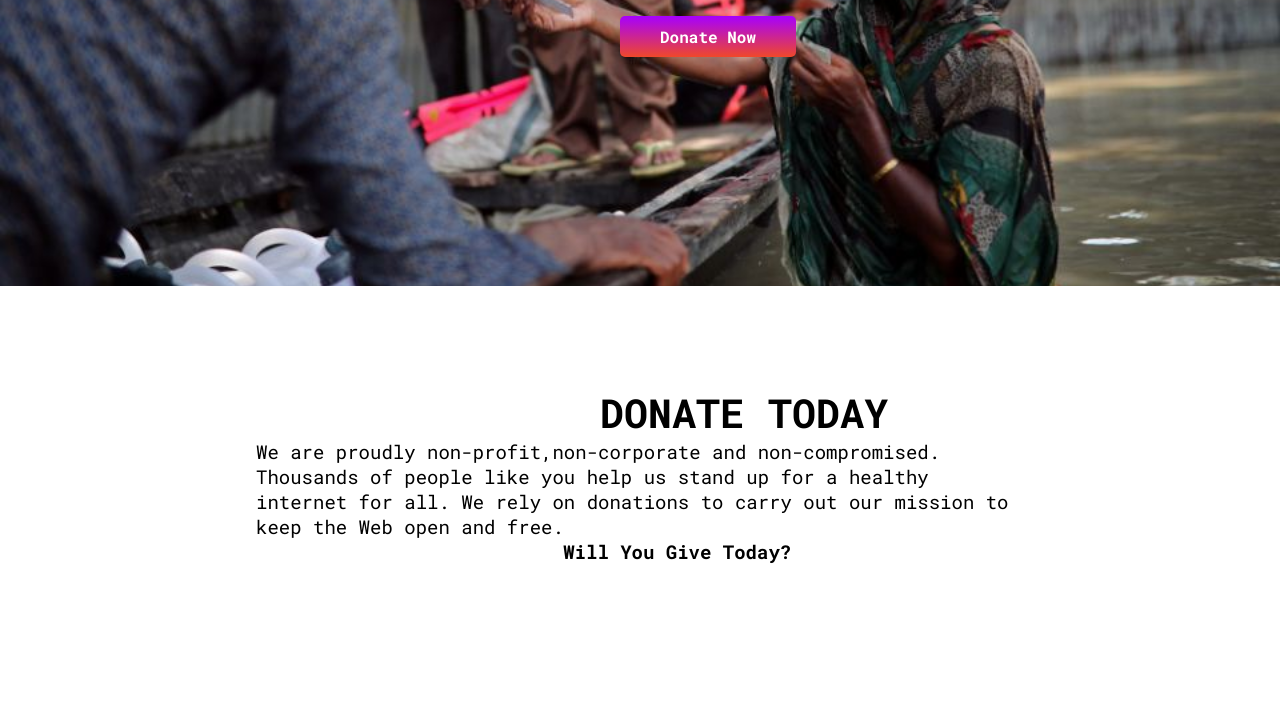
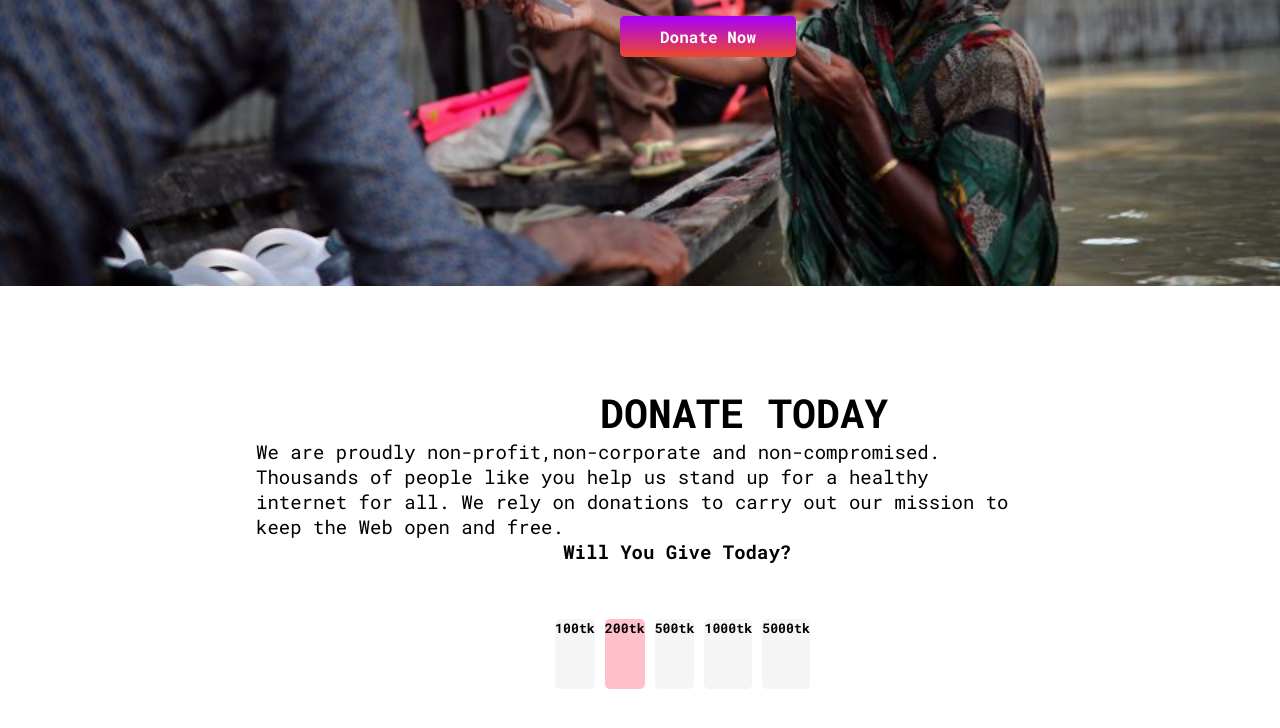
Before and after one commit to jerintanzim5/first-Milestone, a plain HTML site: page index.html in a window 1280 px wide. Shown: the part 414-1142 px from the top of the page. Before the commit the page ends 978 px from the top, so only its background shows below. Drawn offline with Linux system fonts and the light colour scheme.

Commit message:
box added

```diff
--- a/index.html
+++ b/index.html
@@ -29,13 +29,32 @@
         </div>
     </section>
 
+
+
     <section>
         <div>
             <h2>DONATE TODAY</h2>
             <p>We are proudly non-profit,non-corporate and non-compromised. Thousands of people like you help us stand up for a healthy internet for all. We rely on donations to carry out our mission to keep the Web open and free.<br><span class="bold">Will You Give Today? </span></p>
         </div>
+        <div class="money-box">
+            <div class="money-box1">
+                <h5>100tk</h5>
+            </div>
+            <div class="money-box2">
+                <h5>200tk</h5>
+            </div>
+            <div class="money-box3">
+                <h5>500tk</h5>
+            </div>
+            <div class="money-box4">
+                <h5>1000tk</h5>
+            </div>
+            <div class="money-box5">
+                <h5>5000tk</h5>
+            </div>
+        </div>
 
 
-    </section>
+     </section>
 </body>
 </html>
--- a/style.css
+++ b/style.css
@@ -1,6 +1,7 @@
 *{
     margin: 0;
     padding: 0;
+    box-sizing: border-box;
 }
 body{
     font-family: 'Anton', sans-serif;
@@ -42,8 +43,6 @@ span{
     left:620px;
     padding: 10px 40px;
 }
-
-
 h2{
     font-size:40px;
     margin: 100px 0 0 600px;
@@ -57,3 +56,51 @@ p{
     font-weight:700;
     padding-left: 40%;
 }
+
+
+
+.money-box{
+    display: flex;
+    margin:50px 550px;
+
+}
+.money-box1{
+    width:90px;
+    height:70px;
+    background-color:whitesmoke;
+    border-radius: 5px;
+    margin: 5px;
+
+}
+.money-box2{
+    width:90px;
+    height:70px;
+    background-color: pink;
+    border-radius: 5px;
+    margin:5px;
+
+}
+.money-box3{
+    width:90px;
+    height:70px;
+    background-color:whitesmoke;
+    border-radius: 5px;
+    margin:5px;
+}
+.money-box4{
+    width:90px;
+    height:70px;
+    background-color:whitesmoke;
+    border-radius: 5px;
+    margin:5px;
+
+
+}
+.money-box5{
+    width:90px;
+    height:70px;
+    background-color:whitesmoke;
+    border-radius: 5px;
+    margin:5px;
+
+}
```
